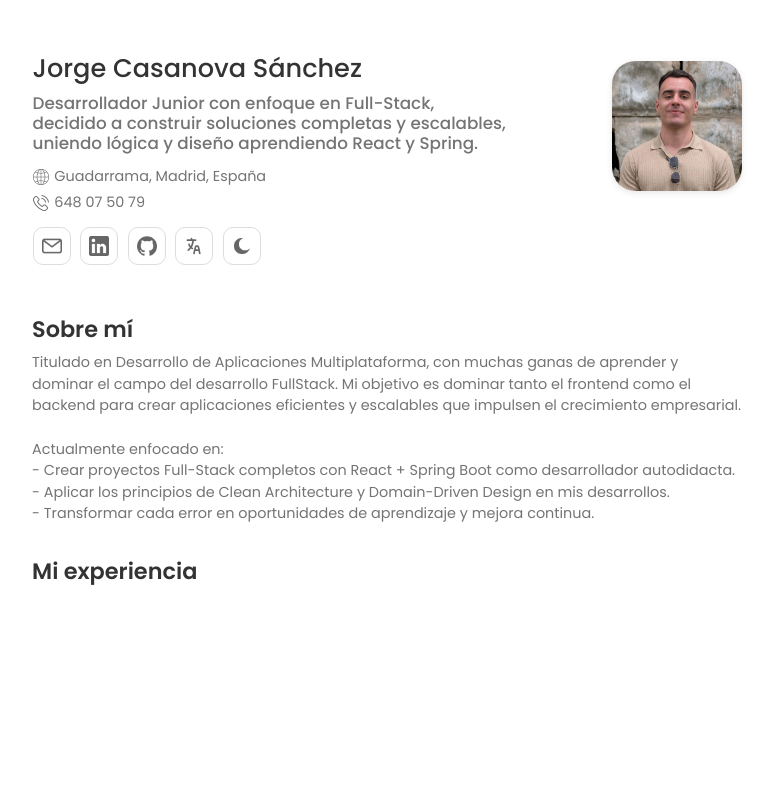
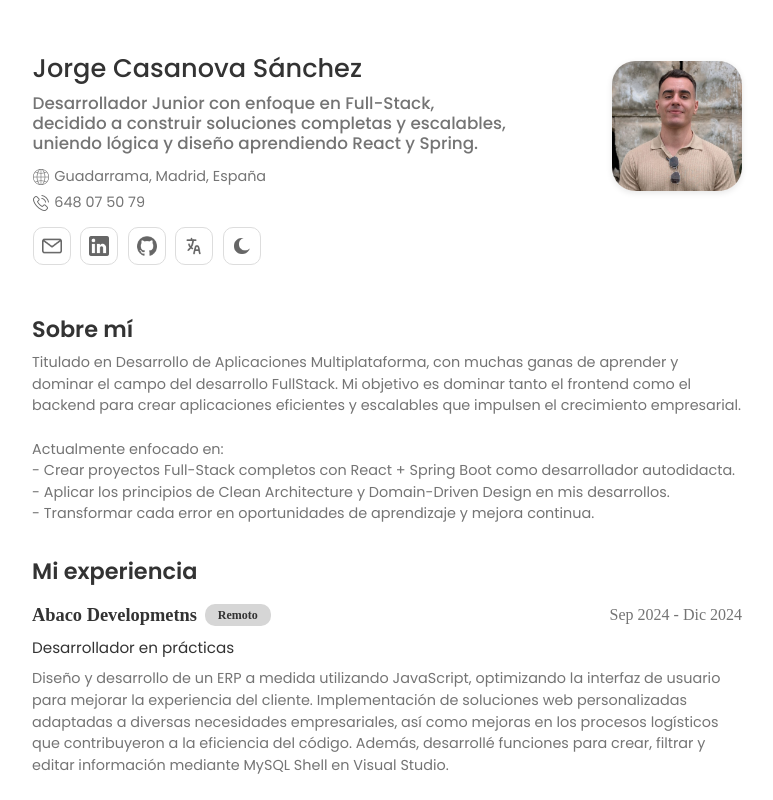
Before and after one commit to Jorge5115/portafolios-jorge, a React (Create React App) app: page / in a window 1280 px wide. Shown: the whole page, without its empty margins (253-1026 px from the left). Built offline with nearby package versions, Linux system fonts and the light colour scheme.

Commit message:
Experience section (Same animations like as the 'About' section)

```diff
--- a/src/components/Header.jsx
+++ b/src/components/Header.jsx
@@ -57,6 +57,23 @@ const Header = ({ darkMode, onToggleTheme, language, onToggleLanguage }) => {
     }, 300);
     return () => clearTimeout(timeout);
   }, [language, aboutMeEs, aboutMeEn]);
+
+   // Nuevo estado y fade para el texto "First experience"
+  const firstExperienceEs = `Diseño y desarrollo de un ERP a medida utilizando JavaScript, optimizando la interfaz de usuario para mejorar la experiencia del cliente. Implementación de soluciones web personalizadas adaptadas a diversas necesidades empresariales, así como mejoras en los procesos logísticos que contribuyeron a la eficiencia del código. Además, desarrollé funciones para crear, filtrar y editar información mediante MySQL Shell en Visual Studio.`;
+
+  const firstExperienceEn = `Design and development of a custom ERP system using JavaScript, optimizing the user interface to enhance customer experience. Implementation of tailored web solutions to meet various business needs, along with improvements in logistics processes that contributed to code efficiency. Additionally, I developed functions to create, filter, and edit information using MySQL Shell in Visual Studio.`;
+
+  const [firstExperienceText, setfirstExperienceText] = useState(language === 'es' ? firstExperienceEs : firstExperienceEn);
+  const [firstExperienceFade, setfirstExperienceFade] = useState(false);
+
+  useEffect(() => {
+    setfirstExperienceFade(true);
+    const timeout = setTimeout(() => {
+      setfirstExperienceText(language === 'es' ? firstExperienceEs : firstExperienceEn);
+      setfirstExperienceFade(false);
+    }, 300);
+    return () => clearTimeout(timeout);
+  }, [language, firstExperienceEs, firstExperienceEn]);
 
 
   return (
@@ -125,8 +142,21 @@ const Header = ({ darkMode, onToggleTheme, language, onToggleLanguage }) => {
     </div>
 
     <div className="experience-container">
-      <h1 className="experience-title">{language === 'es' ? 'Mi experiencia' : 'Experience'}</h1>
+      <h1 className="experience-title">
+        {language === 'es' ? 'Mi experiencia' : 'Experience'}
+      </h1>
 
+      <div className="experience-entry">
+        <div className="experience-header">
+          <span className="company-name">Abaco Developmetns</span>
+          <span className="work-type">{language === 'es' ? 'Remoto' : 'Remote'}</span>
+          <span className="date-range">{language === 'es' ? 'Sep 2024 - Dic 2024' : 'Sep 2024 - Dec 2024'}</span>
+        </div>
+        <p className="work-range">{language === 'es' ? 'Desarrollador en prácticas' : 'Developer Intern'}</p>
+        <p className={`experience-content fade ${firstExperienceFade ? 'fade-out' : 'fade-in'}`}>
+          {firstExperienceText}
+        </p>
+      </div>
     </div>
     </>
   );
--- a/src/styles/dark-theme.css
+++ b/src/styles/dark-theme.css
@@ -15,4 +15,7 @@
   /* Títulos en negrita */
   --title-primary: #f5f5f5;
   --title-secondary: #ececec;
+
+  /* Botón del tipo de trabajo */
+  --button-color: #3d3d3d;
 }
--- a/src/styles/globals.css
+++ b/src/styles/globals.css
@@ -180,3 +180,49 @@ p, .header-title, .contacto p {
   margin-bottom: 1rem; /* Espacio más consistente */
   font-family: 'Poppins', sans-serif;
 }
+
+
+.experience-header {
+  display: flex;
+  align-items: center;
+  justify-content: space-between;
+  flex-wrap: wrap; /* por si hay poco espacio en móvil */
+  gap: 0.5rem;
+
+  margin-bottom: -5px;
+}
+
+.company-name {
+  font-weight: bold;
+  font-size: 1.15rem;
+  color: var(--title-primary);
+}
+
+.work-type {
+  font-weight: bold;
+  background-color: var(--button-color);
+  color: var(--text-primary);
+  padding: 0.2rem 0.8rem;
+  border-radius: 10px;
+  font-size: 0.75rem;
+}
+
+.date-range {
+  margin-left: auto;
+  font-size: 1rem;
+}
+
+.work-range {
+  font-size: 0.95rem;
+  color: var(--title-primary);
+  margin-bottom: -5px;
+}
+
+.experience-content {
+
+  font-weight: 400;
+  font-size: 0.9rem;
+  color: var(--text-secondary);
+  line-height: 1.5;
+  font-family: 'Poppins', sans-serif;
+}
--- a/src/styles/light-theme.css
+++ b/src/styles/light-theme.css
@@ -15,4 +15,7 @@
   /* Títulos en negrita */
   --title-primary: #333333;
   --title-secondary: #747474;
+
+  /* Botón del tipo de trabajo */
+  --button-color: #d6d6d6;
 }
```
